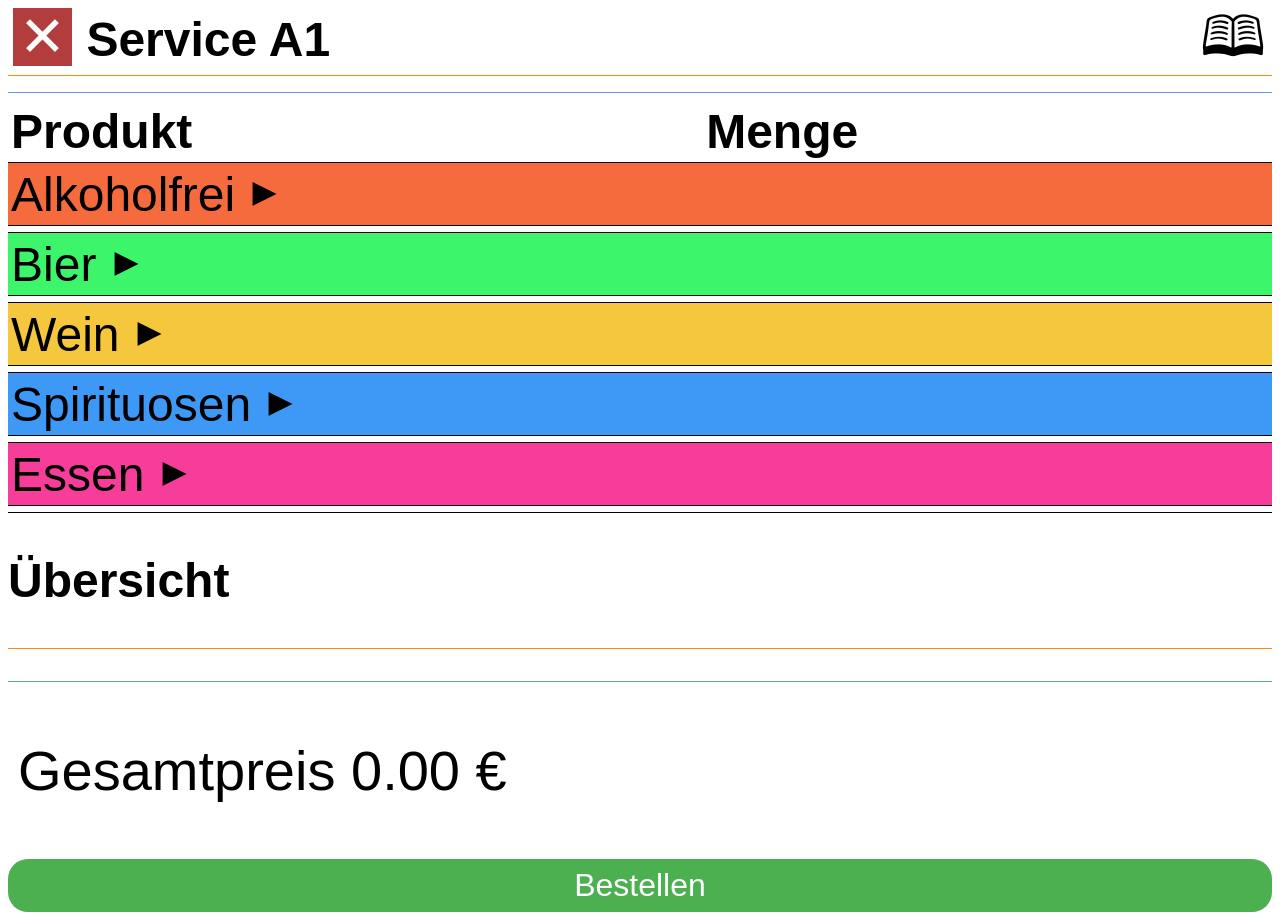
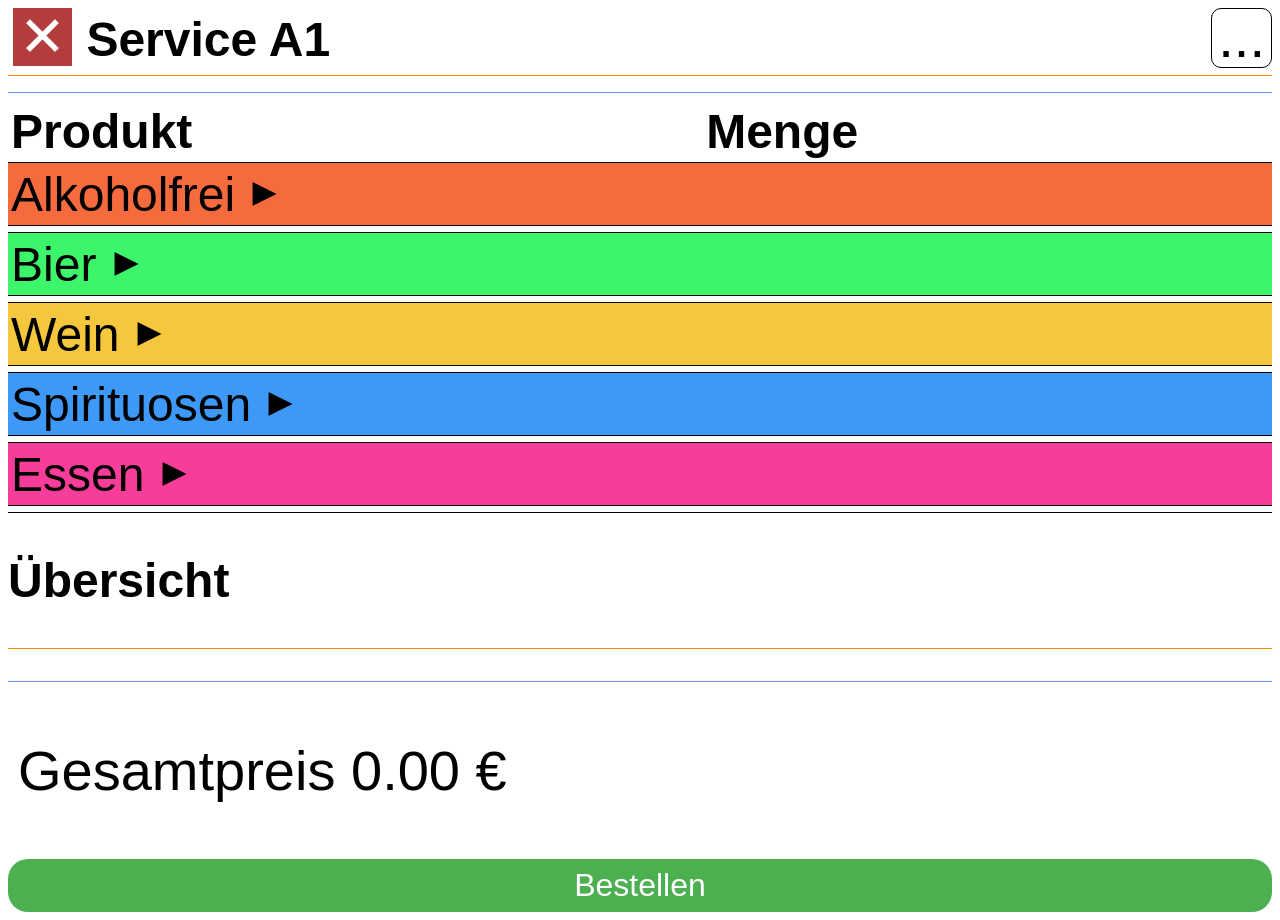
Before and after one commit to Ultimator14/mini_pos, a Flask app: page /service/A1 in a window 1280 px wide. Run offline with Flask 3, Linux system fonts and the light colour scheme; data that the repository does not hold is empty.

Commit message:
Replace non-printable history glyph in service

```diff
--- a/mini_pos/static/css/service_table.css
+++ b/mini_pos/static/css/service_table.css
@@ -27,8 +27,8 @@ h2 { text-align: center; }
     background-color: inherit;
     color: black;
 
-    border: none;
-    border-radius: 0;
+    border: solid 1px black;
+    border-radius: 10px;
 
     cursor: pointer;
 
--- a/mini_pos/templates/service_table.html
+++ b/mini_pos/templates/service_table.html
@@ -15,7 +15,7 @@
 
     <h2 class="inline">Service {{table}}</h2>
     <form class="inline" action="{{ url_for ('service.service_table_history', table=table) }}" method="get">
-        <button class="history-button" type="submit">&#x1F56E;</button>
+        <button class="history-button" type="submit">...</button>
     </form>
     <hr style="background-color: darkorange;">
     <ul>
```
